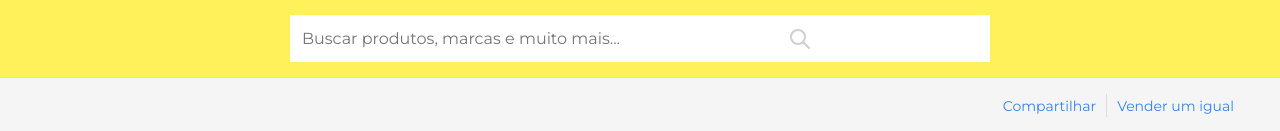
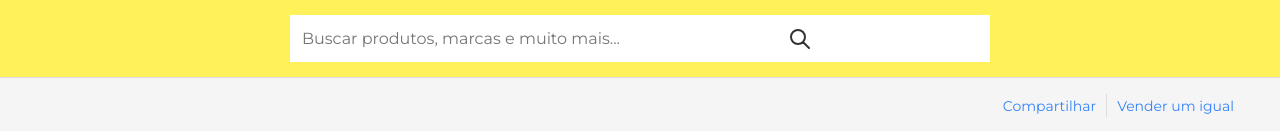
Before and after one commit to the-one-who-knoccks/UI-Clone-MercadoLivre, a React (Create React App) app: page / in a window 1280 px wide. Shown: the top 131 px of the page. Built offline with nearby package versions, Linux system fonts and the light colour scheme; the HTML template or start-up script is replaced by a standard one.

Commit message:
:art: Updated Header styles with search bar

```diff
--- a/src/components/Header/styles.ts
+++ b/src/components/Header/styles.ts
@@ -29,7 +29,7 @@ export const Container = styled.div`
 export const SearchIcon = styled(HiOutlineSearch)`
   width: 24px;
   height: 24px;
-  color: #c0c0c0c0;
+  color: var(--color-black);
   margin-left: 320px;
   position: absolute;
   cursor: pointer;
```
